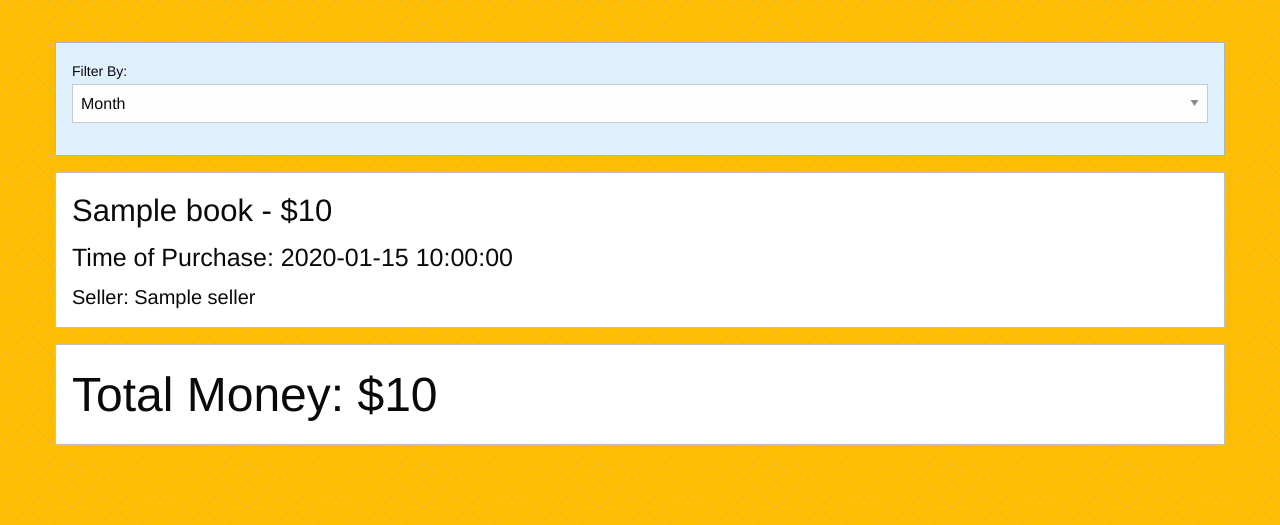
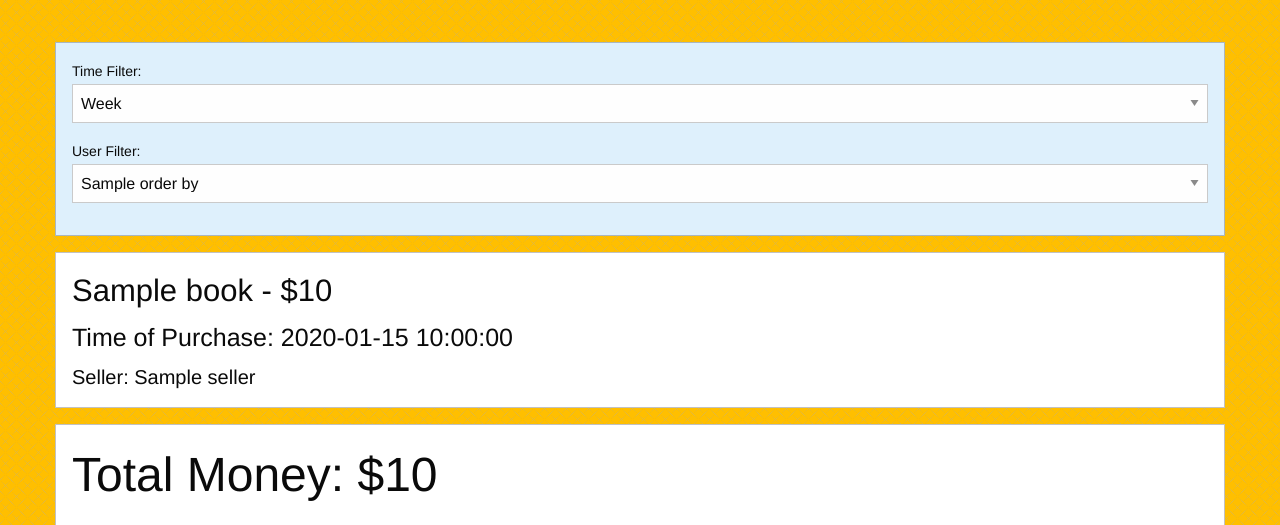
Before and after one commit to ovkulkarni/book-management, a Flask app: template modules/inventory/templates/inventory/purchases.html in a window 1280 px wide. Shown: the part 59-584 px from the top of the page. Run offline with Flask 2, Linux system fonts and the light colour scheme; the template is opened without the code that fills it: most values are stand-ins (such as "Sample title", 1, 10 or a date in 2020); parts of the project's set-up code (start-up, migrations or seed data) failed here and were passed over; some libraries are stand-ins or nearby versions.

Commit message:
dank memes

```diff
--- a/modules/inventory/templates/inventory/purchases.html
+++ b/modules/inventory/templates/inventory/purchases.html
@@ -5,12 +5,23 @@
 	<div class="columns">
 		<div class="callout primary">
 			<form id="timeForm">
-				<label>Filter By:
-				<select name="time" id="timeSelect">
-					<option value="week" {% if request.args.get("time", "month") == "week" %}selected disabled {% endif %}>Week</option>
-					<option value="month" {% if request.args.get("time", "month") == "month" %}selected disabled {% endif %}>Month</option>
-					<option value="year" {% if request.args.get("time", "month") == "year" %}selected disabled {% endif %}>Year</option>
-				</select>
+				<label>Time Filter:
+					<select name="time" id="timeSelect">
+						<option value="week" {% if request.args.get("time") == "week" %}selected disabled {% endif %}>Week</option>
+						<option value="month" {% if request.args.get("time") == "month" %}selected disabled {% endif %}>Month</option>
+						<option value="year" {% if request.args.get("time") == "year" %}selected disabled {% endif %}>Year</option>
+					</select>
+				</label>
+			</form>
+			<form id="userForm">
+				<label>User Filter:
+					<select name="user_id" id="userSelect">
+						{% for user in Account.select().order_by(+Account.id) %}
+						<option value="{{ user.id }}" {% if int(request.args.get("user_id", -1)) == user.id %}selected disabled {% endif %}>{{ user.name }}</option>
+						{% endfor %}
+					</select>
+				</label>
+			</form>
 		</div>
 	</div>
 </div>
@@ -36,9 +47,13 @@
 {% block scripts %}
 <script type="text/javascript">
 	$(document).ready(function() {
-		$form = $("#timeForm");
+		$timeform = $("#timeForm");
 		$("#timeSelect").change(function(){
-			$form.submit()
+			$timeform.submit()
+		});
+		$userform = $("#userForm");
+		$("#userSelect").change(function(){
+			$userform.submit()
 		});
 	});
 </script>
```
Also changed, not shown: modules/inventory/blueprint.py (+26 -10 lines).
